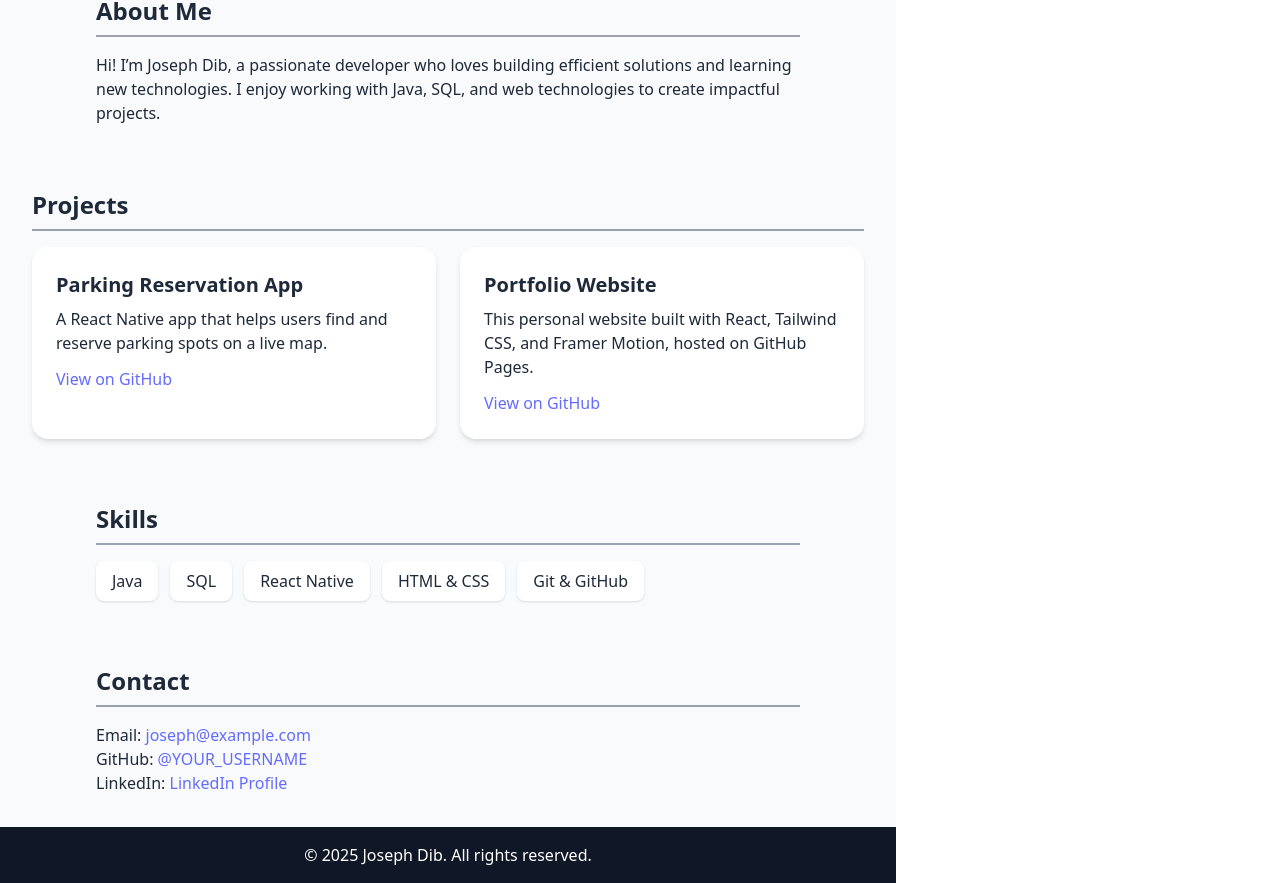
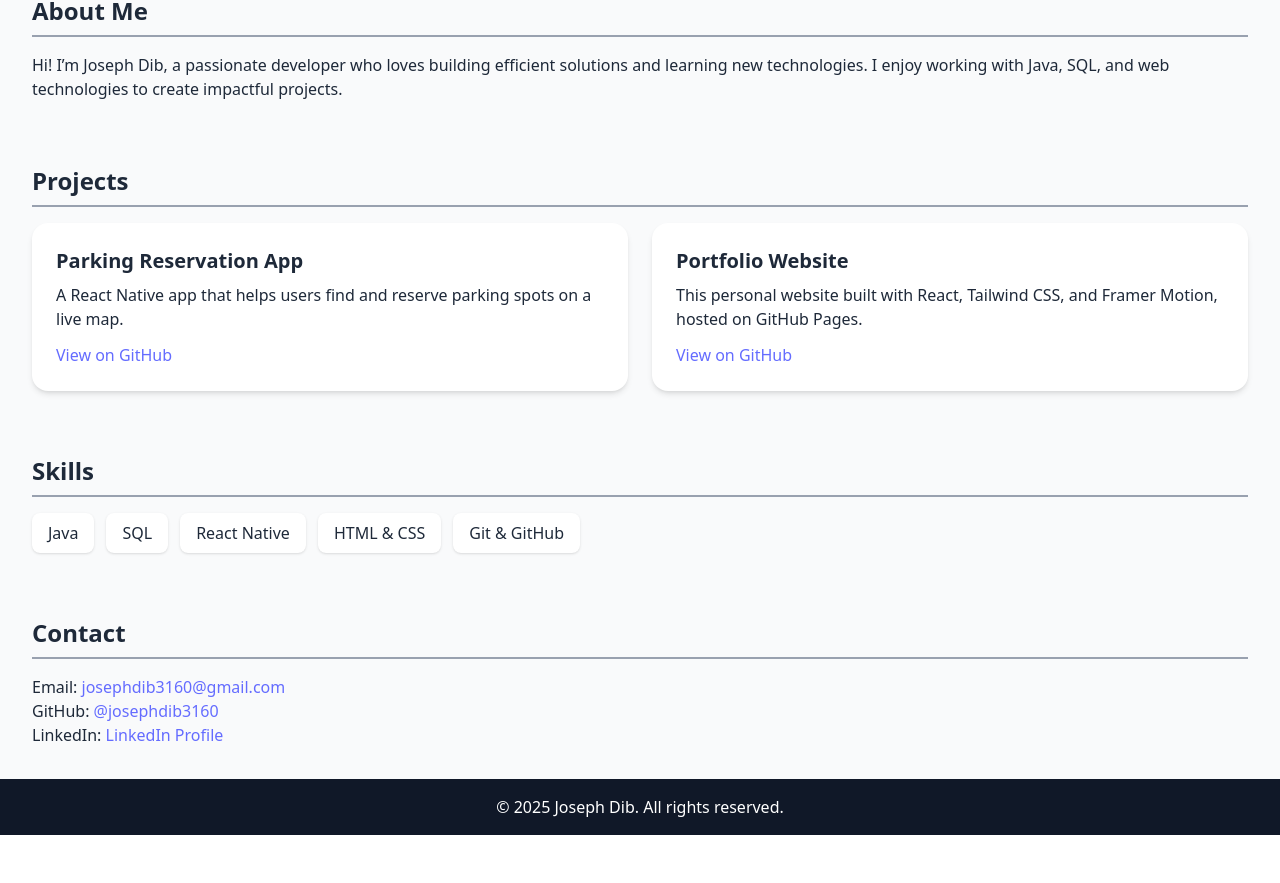
Before and after one commit to josephdib3160/josephdib3160.github.io, a React (Vite) app: page / in a window 1280 px wide. Shown: the part 273-1156 px from the top of the page. After the commit the page ends 1108 px from the top, so only its background shows below. Built offline with nearby package versions, Linux system fonts and the light colour scheme.

Commit message:
website now takes the full width

```diff
--- a/src/App.css
+++ b/src/App.css
@@ -1,7 +1,7 @@
 @import "tailwindcss";
 
 #root {
-  max-width: 1280px;
+  width: 100%;
   margin: 0 auto;
   padding: 2rem;
   text-align: center;
--- a/src/App.tsx
+++ b/src/App.tsx
@@ -34,7 +34,7 @@ export default function Portfolio() {
       </header>
 
       {/* About Section */}
-      <section id="about" className="max-w-3xl mx-auto p-8">
+      <section id="about" className="mx-auto p-8">
         <h2 className="text-2xl font-semibold mb-4 border-b-2 border-gray-400 pb-2">About Me</h2>
         <p>
           Hi! I’m Joseph Dib, a passionate developer who loves building efficient solutions
@@ -44,7 +44,7 @@ export default function Portfolio() {
       </section>
 
       {/* Projects Section */}
-      <section id="projects" className="max-w-4xl mx-auto p-8">
+      <section id="projects" className=" mx-auto p-8">
         <h2 className="text-2xl font-semibold mb-4 border-b-2 border-gray-400 pb-2">Projects</h2>
         <div className="grid md:grid-cols-2 gap-6">
           <motion.div whileHover={{ scale: 1.03 }} className={`${darkMode ? 'bg-gray-800' : 'bg-white'} p-6 rounded-2xl shadow-md`}>
@@ -80,7 +80,7 @@ export default function Portfolio() {
       </section>
 
       {/* Skills Section */}
-      <section id="skills" className="max-w-3xl mx-auto p-8">
+      <section id="skills" className=" mx-auto p-8">
         <h2 className="text-2xl font-semibold mb-4 border-b-2 border-gray-400 pb-2">Skills</h2>
         <ul className="flex flex-wrap gap-3">
           {['Java', 'SQL', 'React Native', 'HTML & CSS', 'Git & GitHub'].map(skill => (
@@ -92,11 +92,11 @@ export default function Portfolio() {
       </section>
 
       {/* Contact Section */}
-      <section id="contact" className="max-w-3xl mx-auto p-8">
+      <section id="contact" className=" mx-auto p-8">
         <h2 className="text-2xl font-semibold mb-4 border-b-2 border-gray-400 pb-2">Contact</h2>
-        <p>Email: <a href="mailto:joseph@example.com" className="text-blue-400">joseph@example.com</a></p>
-        <p>GitHub: <a href="https://github.com/YOUR_USERNAME" className="text-blue-400" target="_blank" rel="noreferrer">@YOUR_USERNAME</a></p>
-        <p>LinkedIn: <a href="https://linkedin.com/in/YOUR_LINKEDIN" className="text-blue-400" target="_blank" rel="noreferrer">LinkedIn Profile</a></p>
+        <p>Email: <a href="mailto:josephdib3160@gmail.com" className="text-blue-400">josephdib3160@gmail.com</a></p>
+        <p>GitHub: <a href="https://github.com/josephdib3160" className="text-blue-400" target="_blank" rel="noreferrer">@josephdib3160</a></p>
+        <p>LinkedIn: <a href="https://linkedin.com/in/joseph-dib-a680a2277/" className="text-blue-400" target="_blank" rel="noreferrer">LinkedIn Profile</a></p>
       </section>
 
       <footer className={`${darkMode ? 'bg-gray-800' : 'bg-gray-900'} text-white text-center py-4`}>
--- a/src/index.css
+++ b/src/index.css
@@ -26,9 +26,8 @@ a:hover {
 
 body {
   margin: 0;
-  display: flex;
-  place-items: center;
   min-width: 320px;
+  width: 100%;
   min-height: 100vh;
 }
 
```
